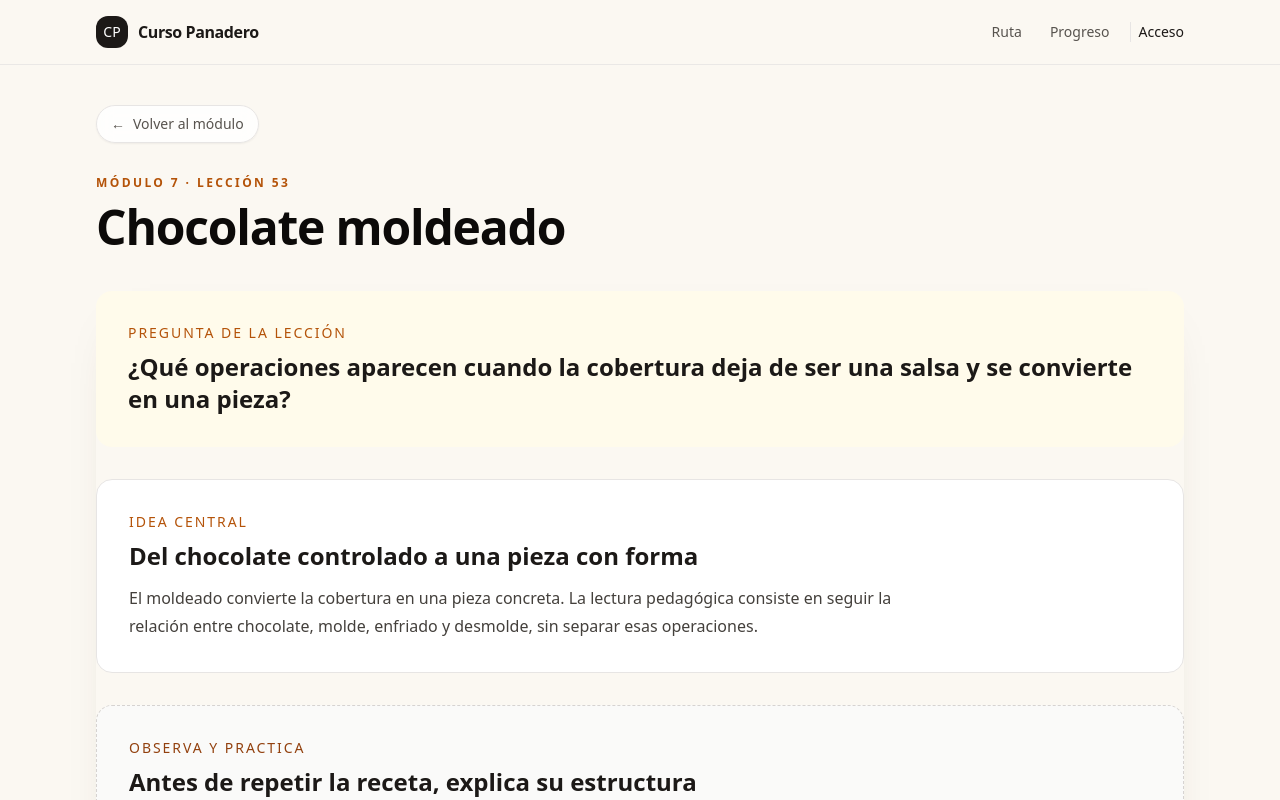
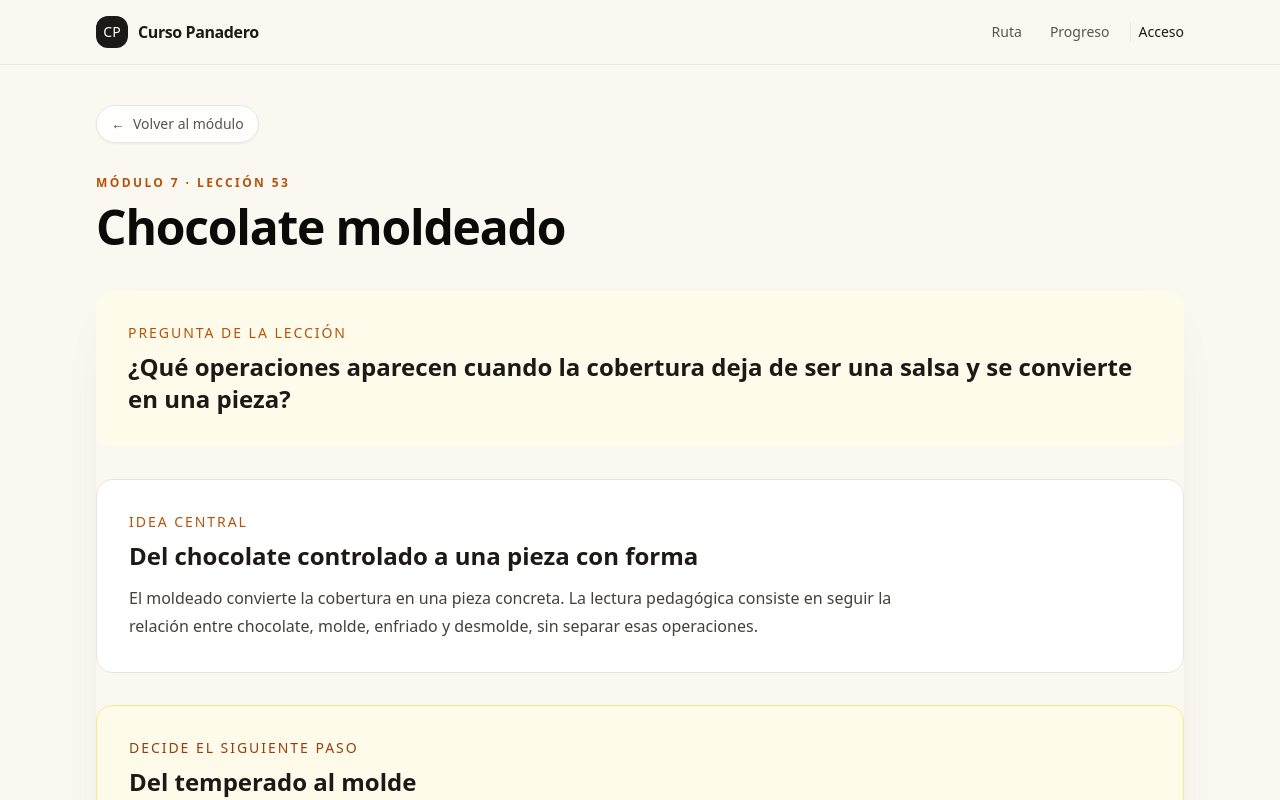
Before and after one commit to Drworm82/CursoPanadero, a Next.js app: page /leccion-chocolate-moldeado in a window 1280 px wide. Shown: the top 800 px of the page. Built offline with nearby package versions, Linux system fonts and the light colour scheme; no server answers.

Commit message:
pedagogia: secuenciar chocolate moldeado

```diff
--- a/pages/leccion-chocolate-moldeado.js
+++ b/pages/leccion-chocolate-moldeado.js
@@ -21,6 +21,7 @@ export default function LessonPage() {
           <h2 className="mt-2 text-2xl font-semibold text-stone-900">¿Qué operaciones aparecen cuando la cobertura deja de ser una salsa y se convierte en una pieza?</h2>
         </section>
 <section className="rounded-2xl border border-stone-200 bg-white p-6 sm:p-8"><p className="text-sm font-medium uppercase tracking-[0.14em] text-amber-700">Idea central</p><h2 className="mt-2 text-2xl font-semibold text-stone-900">Del chocolate controlado a una pieza con forma</h2><p className="mt-3 max-w-3xl leading-7 text-stone-700">El moldeado convierte la cobertura en una pieza concreta. La lectura pedagógica consiste en seguir la relación entre chocolate, molde, enfriado y desmolde, sin separar esas operaciones.</p></section>
+<section className="rounded-2xl border border-amber-200 bg-amber-50 p-6 sm:p-8"><p className="text-sm font-medium uppercase tracking-[0.14em] text-amber-800">Decide el siguiente paso</p><h2 className="mt-2 text-2xl font-semibold text-stone-900">Del temperado al molde</h2><p className="mt-3 max-w-3xl leading-7 text-stone-700">Sin mirar la receta, ordena estas operaciones del ejercicio de cardamomo: temperar, preparar el saborizante, llevar la manteca a 28 °C, combinar, llenar el molde, retirar excedentes, enfriar y desmoldar. Después verifica el orden documentado.</p></section>
 <section className="rounded-2xl border border-dashed border-stone-300 bg-stone-50 p-6 sm:p-8"><p className="text-sm font-medium uppercase tracking-[0.14em] text-amber-800">Observa y practica</p><h2 className="mt-2 text-2xl font-semibold text-stone-900">Antes de repetir la receta, explica su estructura</h2><p className="mt-3 max-w-3xl leading-7 text-stone-700">Recupera el temperado. Ahora identifica en una pieza moldeada qué momento corresponde a preparar el molde, trabajar la cobertura, formar la pieza y permitir su cristalización. Práctica: señala qué parte depende de la cobertura, cuál del molde y cuál del enfriado; después explica qué observarías al desmoldar.</p></section>
 
 
```
